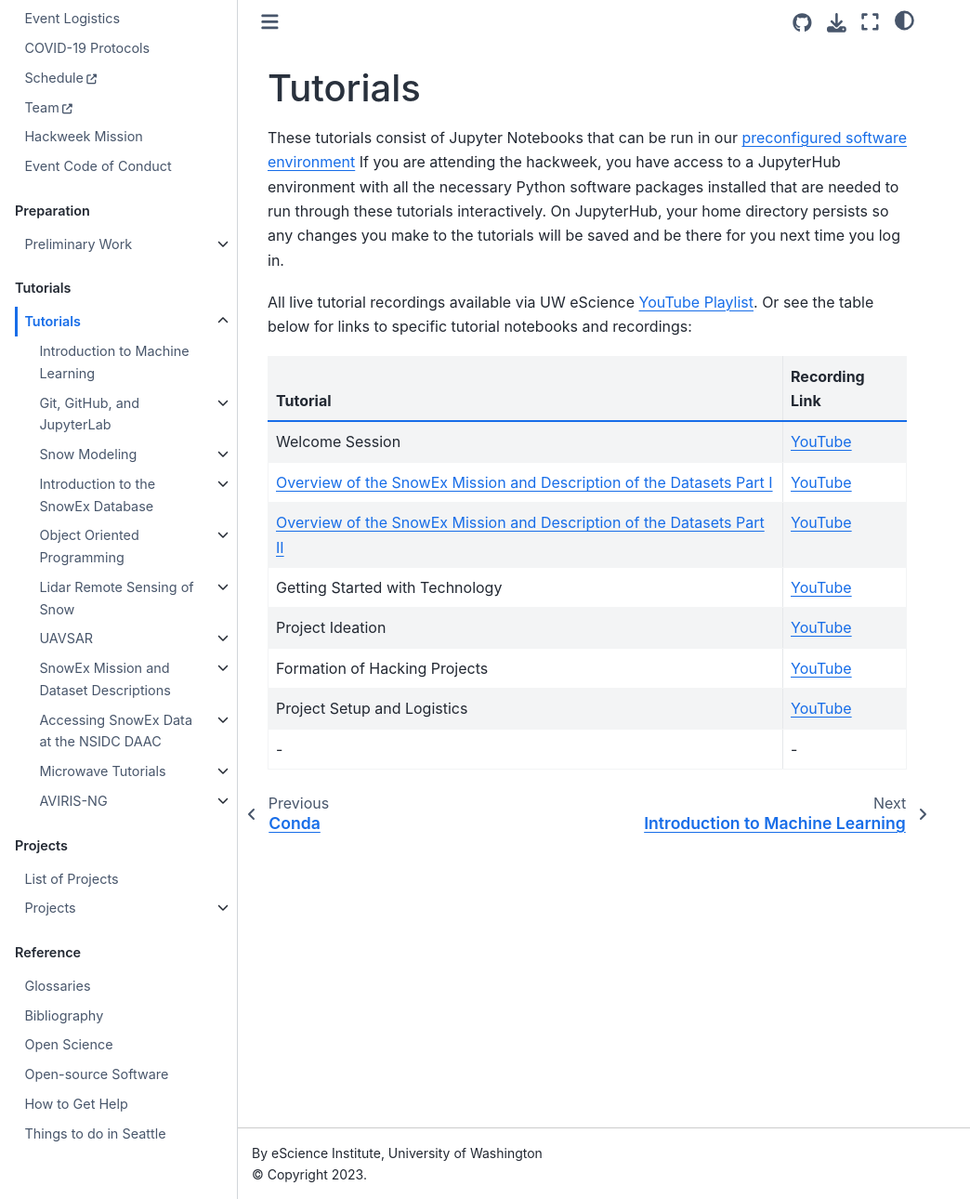
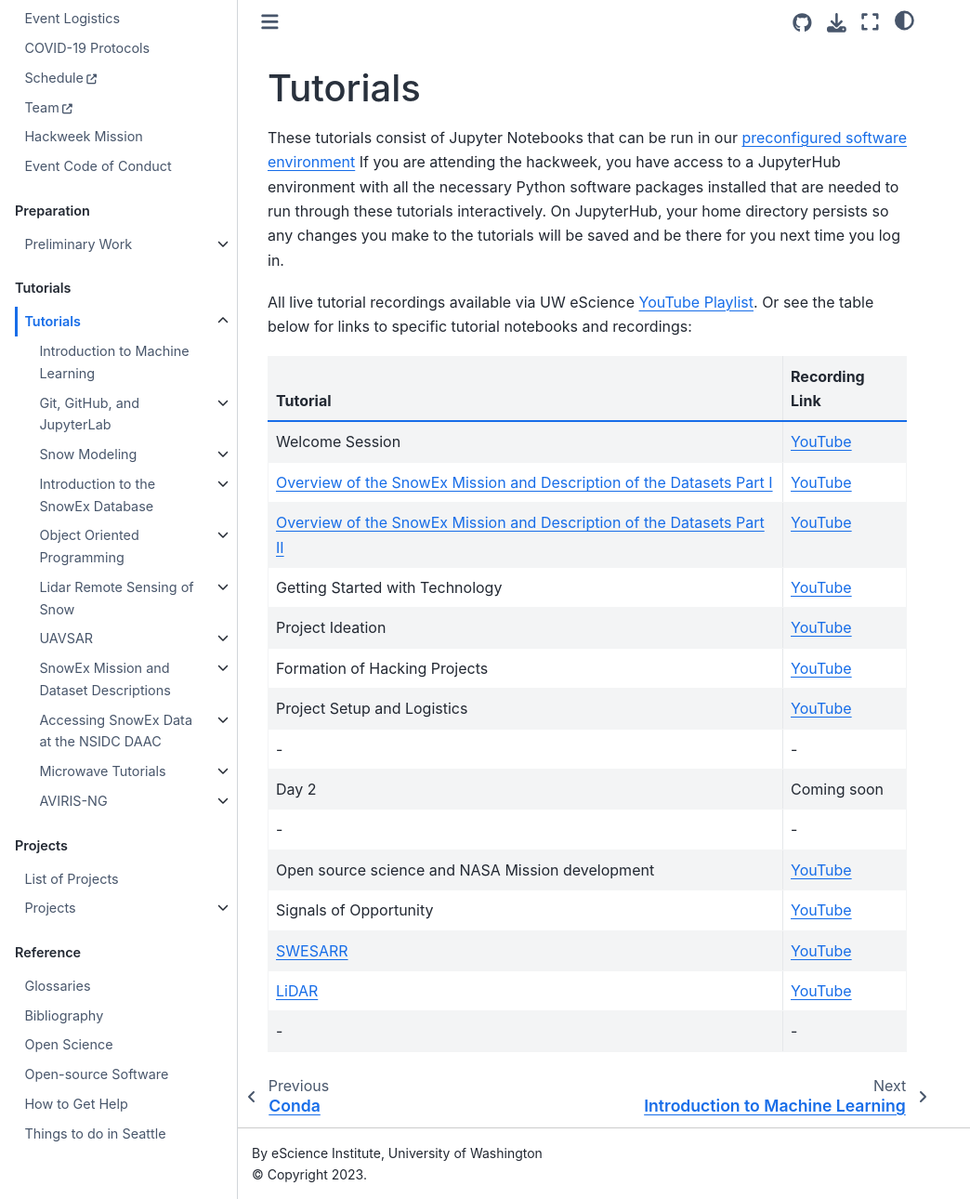
Before and after one commit to snowex-hackweek/website-2022, a Jupyter Book: the page built from book/tutorials/index.md, in a window 1280 px wide and 1290 px high. Shown: the whole window at 93% size, without its empty margins (0-1044 px from the left). Built offline with Jupyter Book 1.0.4 settings and Sphinx 7.4.7 and the Sphinx Book theme 1.1.4, drawn with Linux system fonts in a browser that asks for light colours; pages that are not in the unit, such as notebooks, are missing from menus.

Commit message:
Videos Day 2

```diff
--- a/book/tutorials/index.md
+++ b/book/tutorials/index.md
@@ -21,3 +21,10 @@ All live tutorial recordings available via UW eScience [YouTube Playlist](https:
 | Formation of Hacking Projects | [YouTube](https://www.youtube.com/watch?v=LTqdP3UNjf4) |
 | Project Setup and Logistics | [YouTube](https://www.youtube.com/watch?v=BKtZox0NhEM) |
 | - | - |
+| Day 2 | Coming soon |
+| - | - |
+| Open source science and NASA Mission development | [YouTube](https://youtu.be/Ij_pl-Z24LQ) |
+| Signals of Opportunity | [YouTube](https://youtu.be/Wr36s0kDB50) |
+| [SWESARR](./microwave/swesarr/swesarr_tut.ipynb) | [YouTube](https://youtu.be/d7S0fUVfzjw) |
+| [LiDAR](./lidar/index.md) | [YouTube](https://youtu.be/yf06lfL4qZo) |
+| - | - |
```
Also changed, not shown: book/schedule.yaml (+20 -9 lines).
